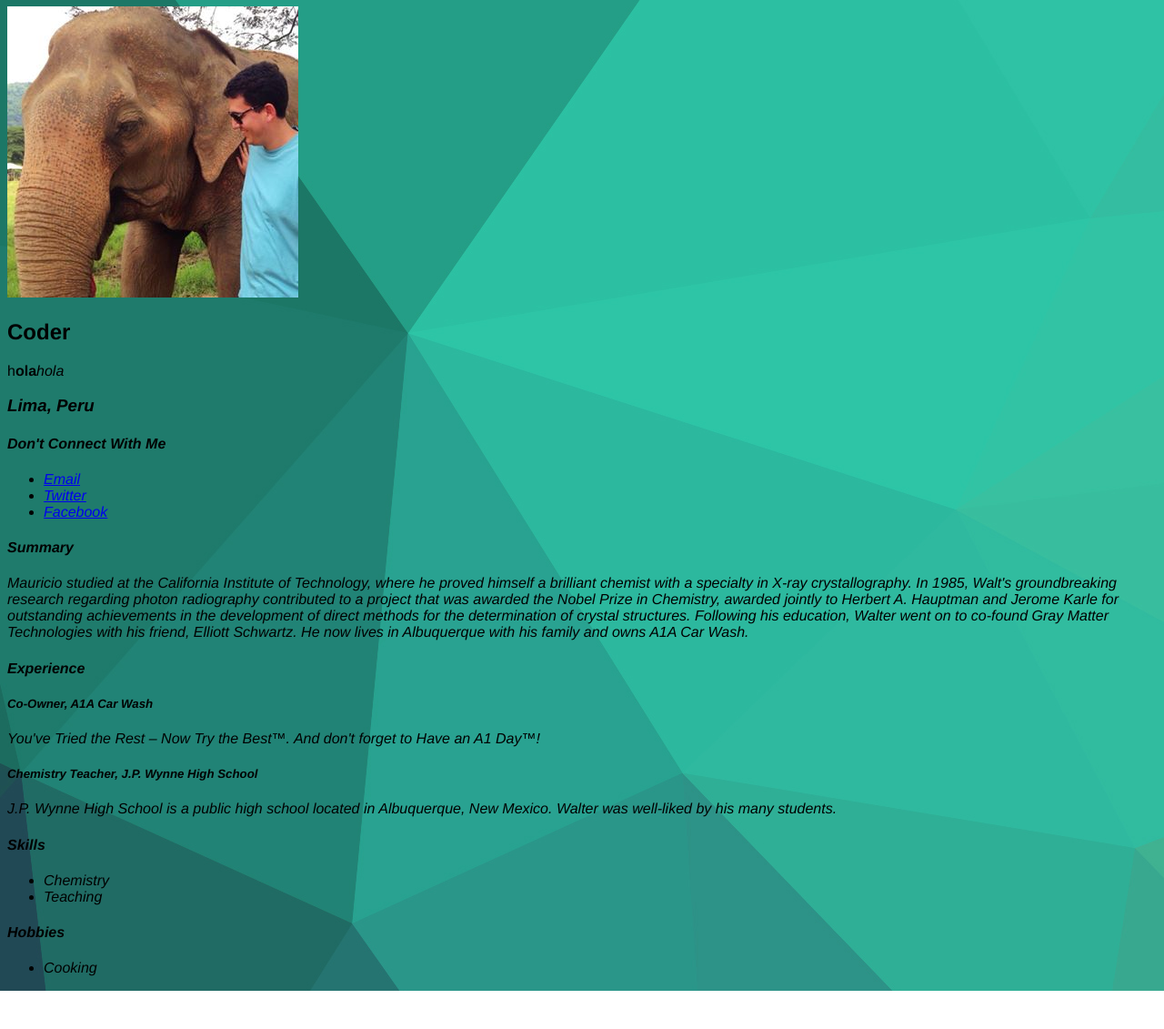
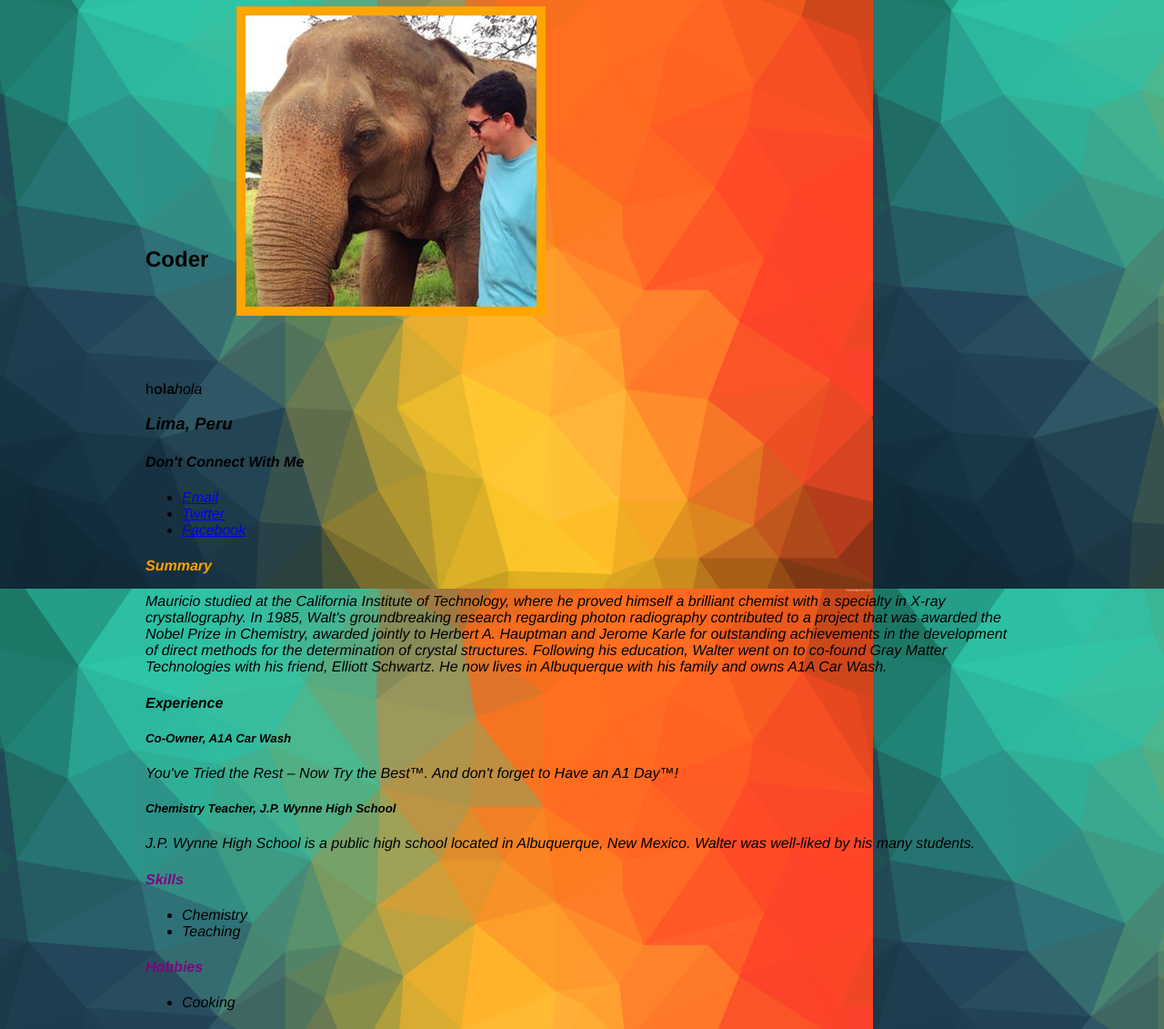
Before and after one commit to mauriciocamposrota/mauriciocamposrota.github.io, a plain HTML site: page index.html in a window 1280 px wide. Shown: the part 73-1204 px from the top of the page at 91% size. Before the commit the page ends 1162 px from the top, so only its background shows below. Drawn offline with nearby package versions, Linux system fonts and the light colour scheme.

Commit message:
Second Commit

```diff
--- a/index.html
+++ b/index.html
@@ -1,18 +1,18 @@
 <!DOCTYPE html>
 <html>
 <head>
-  <title>Mauricio Campos, Chemist</title>
+  <title>Mauricio Campos, Coder</title>
   <meta charset="UTF-8">
   <link rel="stylesheet" type="text/css" href="style.css">
   <script src="http://ajax.googleapis.com/ajax/libs/jquery/2.1.4/jquery.min.js"></script>
 </head>
 <body>
-
+  <div id="wrapper">
     <h1>Mauricio Campos Rota</h1>
     <p>
-      <img src="mauriciov2.jpg">
+      <img id="fotoperfil" src="mauriciov2.jpg">
     </p>
-    <h2>Coder</h2>
+    <h2 id="codertitle">Coder</h2>
     <p>h<strong>ola</strong><em>hola<em></p>
     <h3>Lima, Peru</h3>
     <div>
@@ -24,7 +24,7 @@
       </ul>
     </div>
     <div>
-      <h4>Summary</h4>
+      <h4 id="summary">Summary</h4>
       <p>
         Mauricio studied at the California Institute of Technology, where he proved himself a brilliant chemist with a specialty in X-ray crystallography. In 1985, Walt's groundbreaking research regarding photon radiography contributed to a project that was awarded the Nobel Prize in Chemistry, awarded jointly to Herbert A. Hauptman and Jerome Karle for outstanding achievements in the development of direct methods for the determination of crystal structures. Following his education, Walter went on to co-found Gray Matter Technologies with his friend, Elliott Schwartz. He now lives in Albuquerque with his family and owns A1A Car Wash.
       </p>
@@ -41,14 +41,14 @@
       </div>
     </div>
     <div>
-      <h4>Skills</h4>
+      <h4 class="unicorn">Skills</h4>
       <ul>
         <li>Chemistry</li>
         <li>Teaching</li>
       </ul>
     </div>
     <div>
-      <h4>Hobbies</h4>
+      <h4 class="unicorn">Hobbies</h4>
       <ul>
         <li>Cooking</li>
       </ul>
--- a/style.css
+++ b/style.css
@@ -2,8 +2,28 @@ body {
   font-family: 'helvetica neue', arial, sans-serif;
   font-weight: 300;
   background: url(backg.jpg) repeat;
+  background-size: 960px;
 }
 #wrapper {
   width: 960px;
   margin: 20px auto;
 }
+h1 {
+	color: rgba(63, 81, 181, 0.5);
+}
+#summary {
+	color: orange;
+}
+.unicorn {
+	color: purple;
+}
+/*SOS*/
+#fotoperfil {
+	position: relative;
+	left: 100px;
+	border: 10px solid orange;
+}
+#codertitle {
+	position: relative;
+	bottom: 100px;
+}
```
Also changed, not shown: mauricio.jpg (deleted), walter.jpg (deleted).
